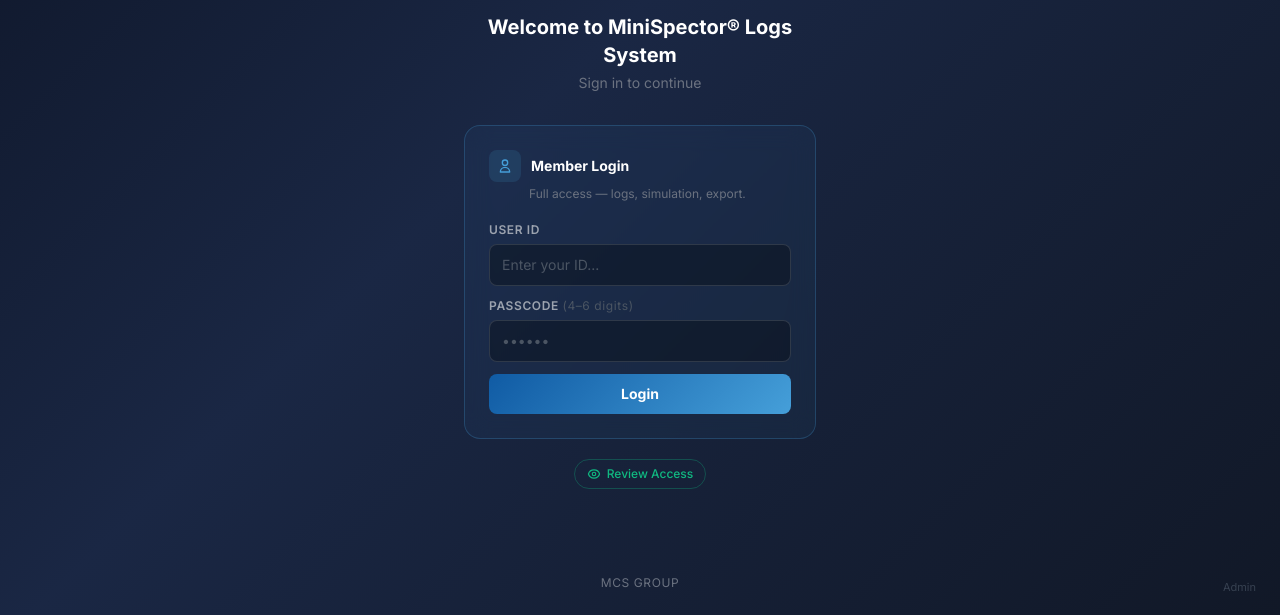
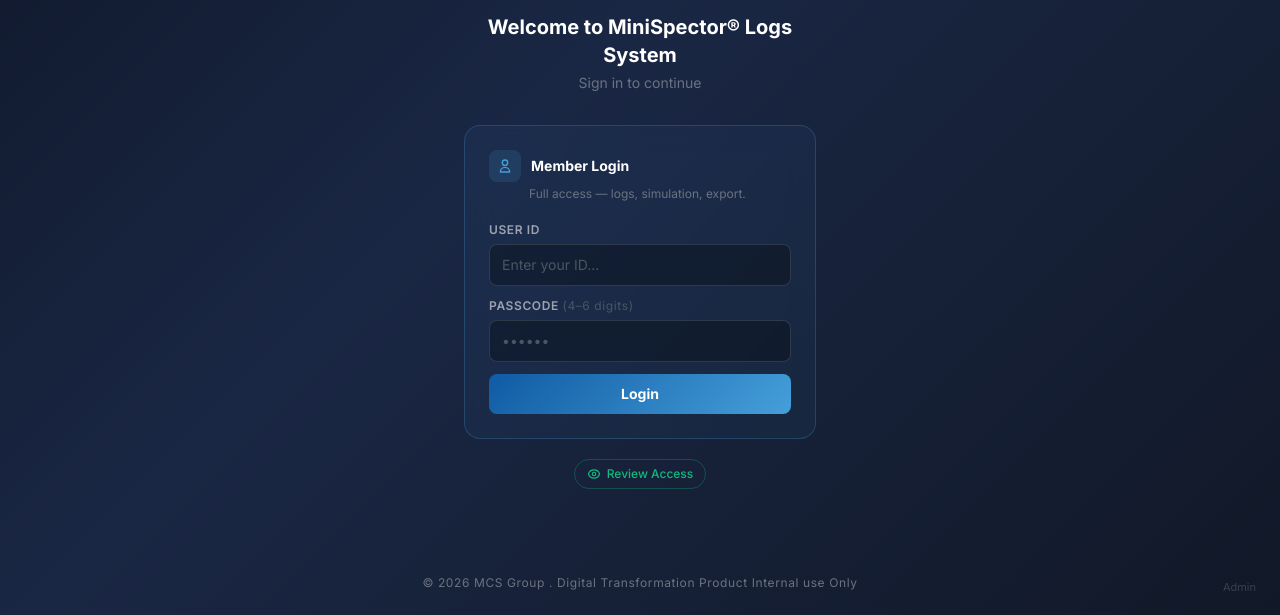
Before and after one commit to amanytantawimcs/MiniSpectorlogs, a website with bundled scripts: page public/index.html in a window 1280 px wide. Shown: the part 185-800 px from the top of the page. Built offline with nearby package versions, Linux system fonts and the light colour scheme.

Commit message:
Update footer branding on login/mode screens

```diff
--- a/public/index.html
+++ b/public/index.html
@@ -320,7 +320,7 @@
         </div>
     </div>
 
-    <p class="absolute bottom-6 text-gray-500 text-xs tracking-wider">MCS GROUP</p>
+    <p class="absolute bottom-6 text-gray-500 text-xs tracking-wider">© 2026 MCS Group . Digital Transformation Product Internal use Only</p>
     <button onclick="showAdminLogin()" class="absolute bottom-5 right-6 text-gray-700 hover:text-gray-500 text-[11px] transition-colors">Admin</button>
 </div>
 
@@ -541,7 +541,7 @@
         <button id="btn-back-join" class="mt-5 text-gray-500 hover:text-gray-300 text-sm transition-colors w-full text-center">← Back</button>
     </div>
 
-    <p class="absolute bottom-6 text-gray-500 text-xs tracking-wider">MCS GROUP</p>
+    <p class="absolute bottom-6 text-gray-500 text-xs tracking-wider">© 2026 MCS Group . Digital Transformation Product Internal use Only</p>
 </div>
 
 <div id="session-screen" class="fixed inset-0 z-50 flex flex-col items-center justify-center bg-gray-900 hidden">
```
